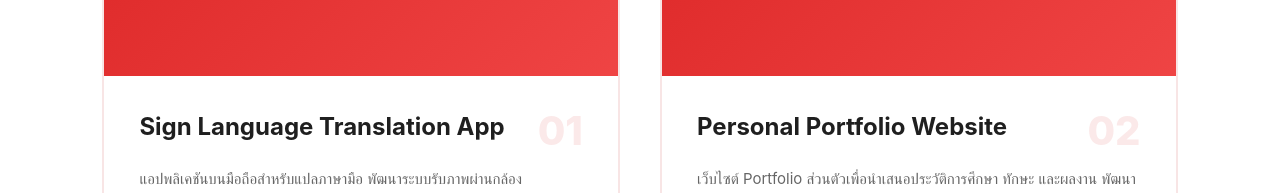
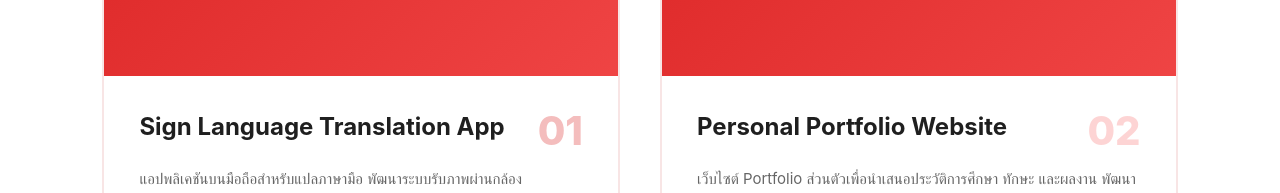
Before and after one commit to DeMoNiX204/My-Portfolio, a React (Create React App) app: page / in a window 1280 px wide. Shown: the part 2445-2638 px from the top of the page. Built offline with nearby package versions, Linux system fonts and the light colour scheme.

Commit message:
Fix project number

```diff
--- a/src/components/Projects.js
+++ b/src/components/Projects.js
@@ -10,6 +10,7 @@ function Projects() {
             techStack: ["Kotlin", "Android Studio"],
             imageEmoji: "📱",
             githubLink: "#",
+            numberColor: "rgba(220, 38, 38, 0.30)", // สีแดงเข้ม
             details: {
                 overview: "โปรเจกต์จบที่มุ่งเน้นการทลายกำแพงการสื่อสาร โดยการสร้างแอปพลิเคชันที่สามารถแปลภาษามือได้ผ่านกล้องมือถือ",
                 features: [
@@ -26,6 +27,7 @@ function Projects() {
             techStack: ["React", "JavaScript", "HTML/CSS"],
             imageEmoji: "🌐",
             githubLink: "#",
+            numberColor: "rgba(248, 113, 113, 0.30)", // สีแดงอ่อน
             details: {
                 overview: "เว็บไซต์สำหรับรวบรวมผลงานและประวัติการศึกษา เพื่อใช้ในการสมัครงานและนำเสนอทักษะทางด้าน Web Development",
                 features: [
@@ -56,9 +58,9 @@ function Projects() {
                         </div>
 
                         <div style={styles.content}>
-                            <div style={styles.projectHeader}>
+                            <div style={{...styles.projectHeader}}>
                                 <h3 style={styles.projectTitle}>{project.title}</h3>
-                                <div style={styles.projectIndex}>0{index + 1}</div>
+                                <div style={{...styles.projectIndex, color: project.numberColor}}>0{index + 1}</div>
                             </div>
 
                             <p style={styles.projectDesc}>{project.description}</p>
@@ -208,7 +210,6 @@ const styles = {
     projectIndex: {
         fontSize: '40px',
         fontWeight: '800',
-        color: 'rgba(220, 38, 38, 0.1)',
         lineHeight: '1',
         marginLeft: '15px',
     },
```
